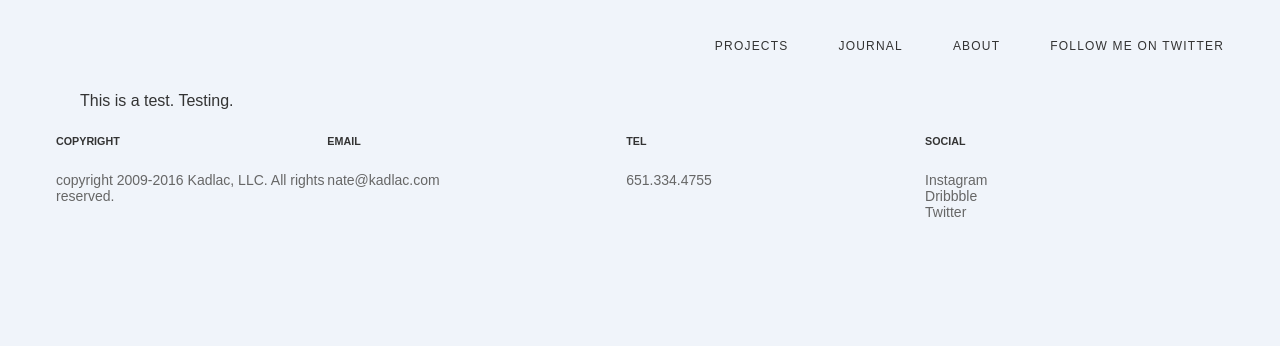
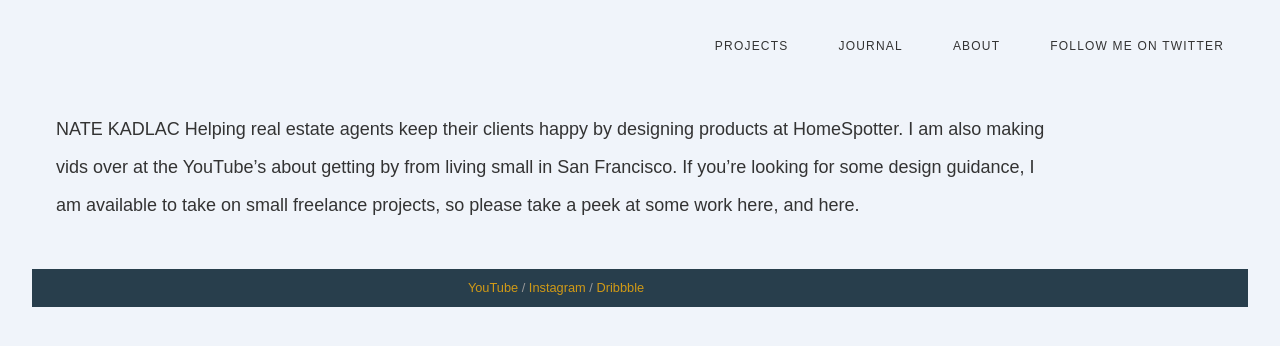
Before and after one commit to nkadlac/kadlac.com, a Jekyll site: the page built from index.html, in a window 1280 px wide. Shown: the top 346 px of the page. Built offline with Jekyll 4.4.1, drawn with Linux system fonts in a browser that asks for light colours.

Commit message:
Updated Index and 3 other files

```diff
--- a/_includes/footer.html
+++ b/_includes/footer.html
@@ -1,37 +1,12 @@
 <footer>
   <div class="contain">
-    <div class="col">
-      <h6>COPYRIGHT</h6>
-      <ul>
-        <li>
-          copyright 2009-2016 Kadlac, LLC. All rights reserved.
-        </li>
-      </ul>
-    </div>
-    <div class="col">
-      <h6>EMAIL</h6>
-      <ul>
-        <li>
-          <a href="mailto:nate@kadlac.com">nate@kadlac.com</a>
-        </li>
-      </ul>
-    </div>
-    <div class="col">
-      <h6>TEL</h6>
-      <ul>
-        <li>
-          651.334.4755
-        </li>
-      </ul>
-    </div>
-    <div class="col">
-      <h6>SOCIAL</h6>
-      <ul>
-        <li><a href="http://instagram.com/nkadlac">Instagram</a></li>
-        <li><a href="http://dribbble.com/natekadlac">Dribbble</a></li>
-        <li><a href="https://twitter.com/kadlac">Twitter</a></li>
-      </ul>
-    </div>
-    <!-- <span class="copyright">&copy; {{ site.time | date: '%Y' }} {{site.name}}</span> -->
-  </div>
+    <p>
+      <a href="https://www.youtube.com/channel/UCXyF7Or3OX7zXa-z2CVg_Yw">YouTube</a>
+       /
+      <a href="http://instagram.com/nkadlac">Instagram</a>
+        /
+      <a href="http://dribbble.com/natekadlac">Dribbble</a>
+    </p>
+
+  </div><!-- end contain  -->
 </footer>
--- a/assets/css/style.scss
+++ b/assets/css/style.scss
@@ -164,30 +164,17 @@
 footer {
 		max-width: 76em;
 		margin: 0 auto;
-		@include row;
+		text-align: center;
+		background-color: #283e4c;
 }
 
-footer div.col {
-	@include span-columns(3);
-}
-
-footer ul {
-	list-style-type: none;
-	margin: 0;
-	padding: 0;
-	font-size: .875em;
-	color: #666666;
+footer p {
+	text-align: center;
+	color: #999;
+	font-size: .8em;
 }
 
 footer a {
 	text-decoration: none;
-	color: #666666;
+	color: #d19a16;
 }
-
-footer ul li {
-
-}
-
-footer div:nth-child(1) {
-	@include omega();
-}
--- a/home.markdown
+++ b/home.markdown
@@ -6,7 +6,5 @@
 
 NATE KADLAC
 Helping real estate agents keep their clients happy by designing products at HomeSpotter.
-
 I am also making vids over at the YouTube's about getting by from living small in San Francisco.
-
 If you're looking for some design guidance, I am available to take on small freelance projects, so please take a peek at some work here, and here.
--- a/index.html
+++ b/index.html
@@ -7,21 +7,6 @@
 
 <div class="contain">
 
-  <header class="home_head">
-
-    <div class="contain">
-
-      This is a test. Testing.
-
-    </div>
-
-  </header>
-
-  <div class="portfolio_body">
-
-    <div class="contain">
-
-
-    </div>
+  {{content}}
 
 </div>
```
